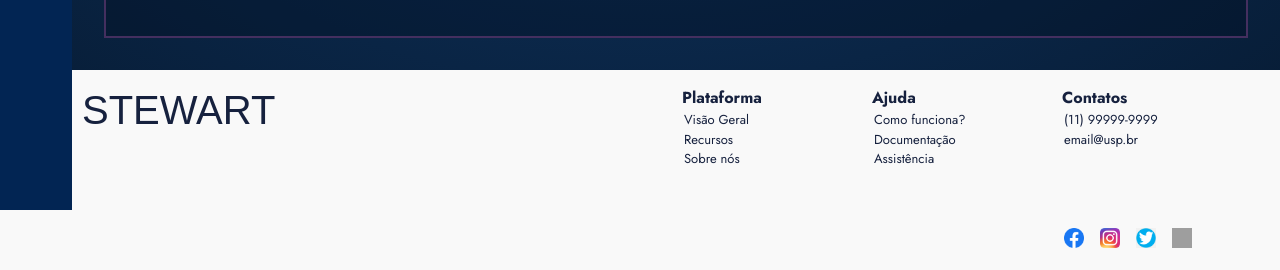
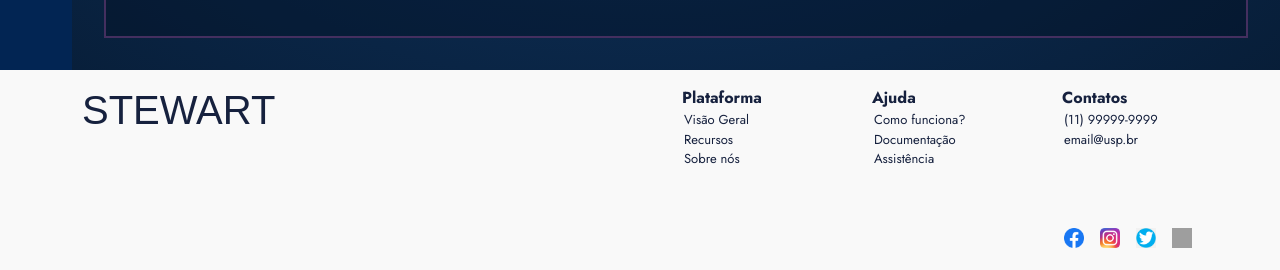
Before and after one commit to RP2-startups/stewart-frontend, a JavaScript app: page / in a window 1280 px wide. Shown: the part 670-940 px from the top of the page. Built offline with nearby package versions, Linux system fonts and the light colour scheme; no server answers; grey boxes are pictures that could not be loaded; a web font is replaced by a local one.

Commit message:
footer z index

```diff
--- a/src/App.vue
+++ b/src/App.vue
@@ -13,7 +13,7 @@ import SideBar from "./components/SideBar.vue";
   <div class="content">
     <RouterView />
   </div>
-  <FooterItem />
+  <FooterItem style="z-index: 9998;"/>
   </div>
 
 </template>
```
